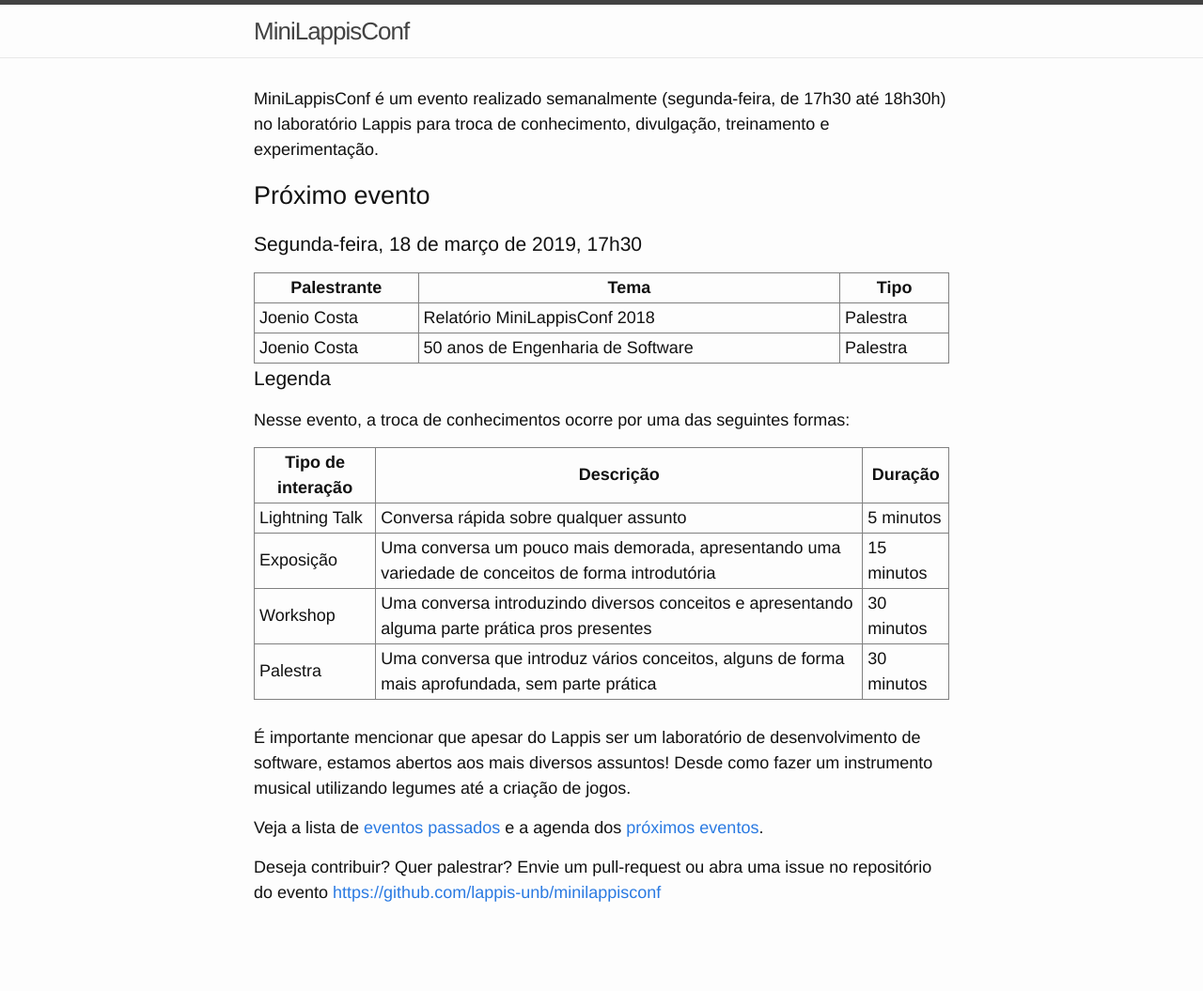
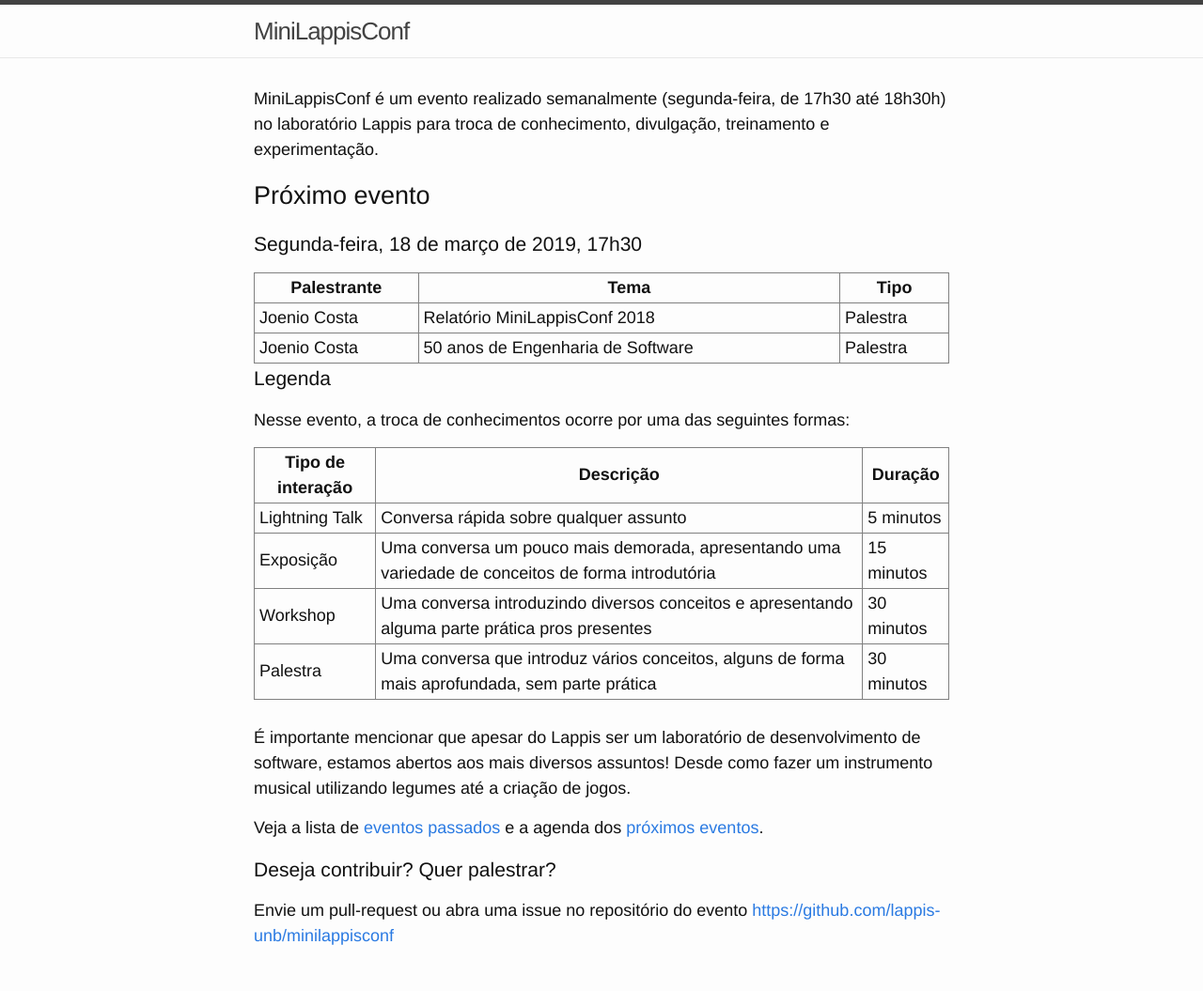
Before and after one commit to lappis-unb/MiniLappisConf, a Jekyll site: the page built from index.md, in a window 1280 px wide. Shown: the whole page at 94% size. Built offline with Jekyll 4.4.1, drawn with Linux system fonts in a browser that asks for light colours; before the commit the page ends 1009 px from its top, so only the background shows below that.

Commit message:
Highlight contribute fragment
Signed-off-by: Arthur Diniz <arthurbdiniz@gmail.com>

```diff
--- a/index.md
+++ b/index.md
@@ -14,6 +14,7 @@ treinamento e experimentação.
 | --------------- | ----------------------------------------------- | -------- |
 | Joenio Costa    | Relatório MiniLappisConf 2018                   | Palestra |
 | Joenio Costa    | 50 anos de Engenharia de Software               | Palestra |
+
 
 ### Legenda
 
@@ -34,6 +35,8 @@ como fazer um instrumento musical utilizando legumes até a criação de jogos.
 Veja a lista de <a href="passados">eventos passados</a> e
 a agenda dos <a href="agenda">próximos eventos</a>.
 
-Deseja contribuir? Quer palestrar? Envie um pull-request ou abra uma issue no
+### Deseja contribuir? Quer palestrar?
+
+Envie um pull-request ou abra uma issue no
 repositório do evento
 [https://github.com/lappis-unb/minilappisconf](https://github.com/lappis-unb/minilappisconf)
```
